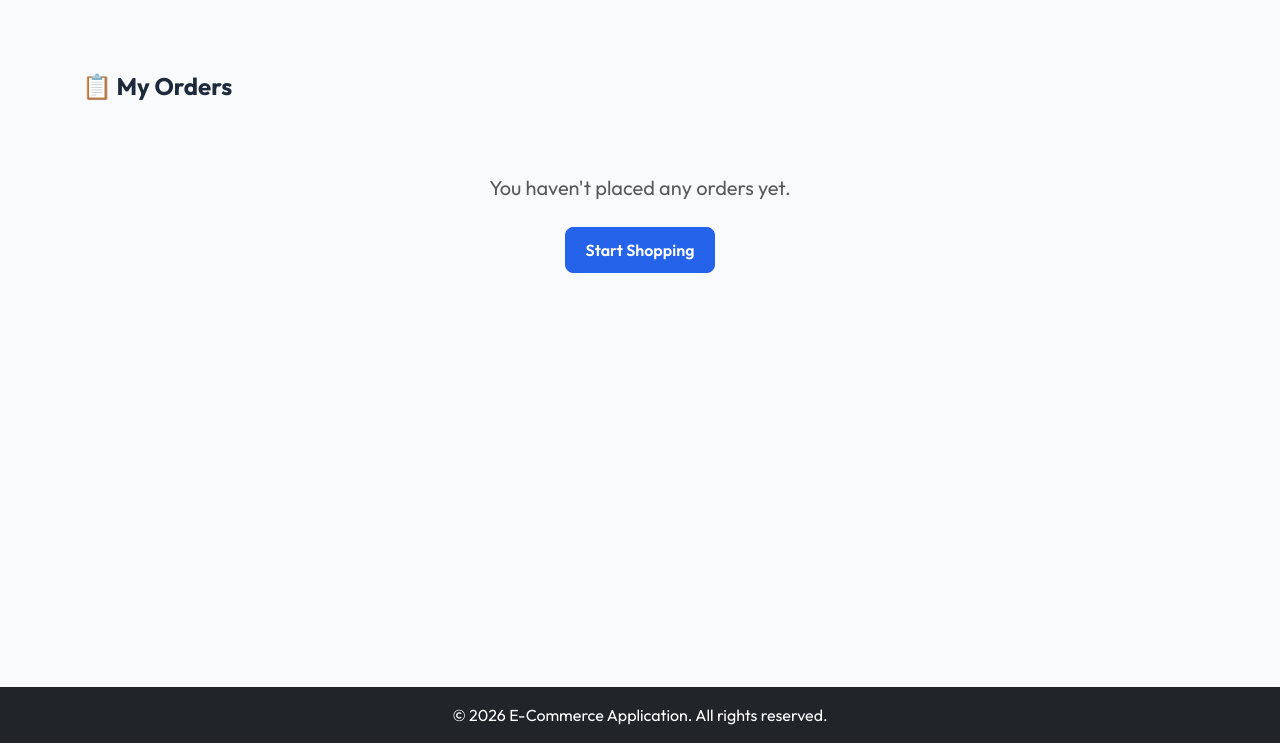
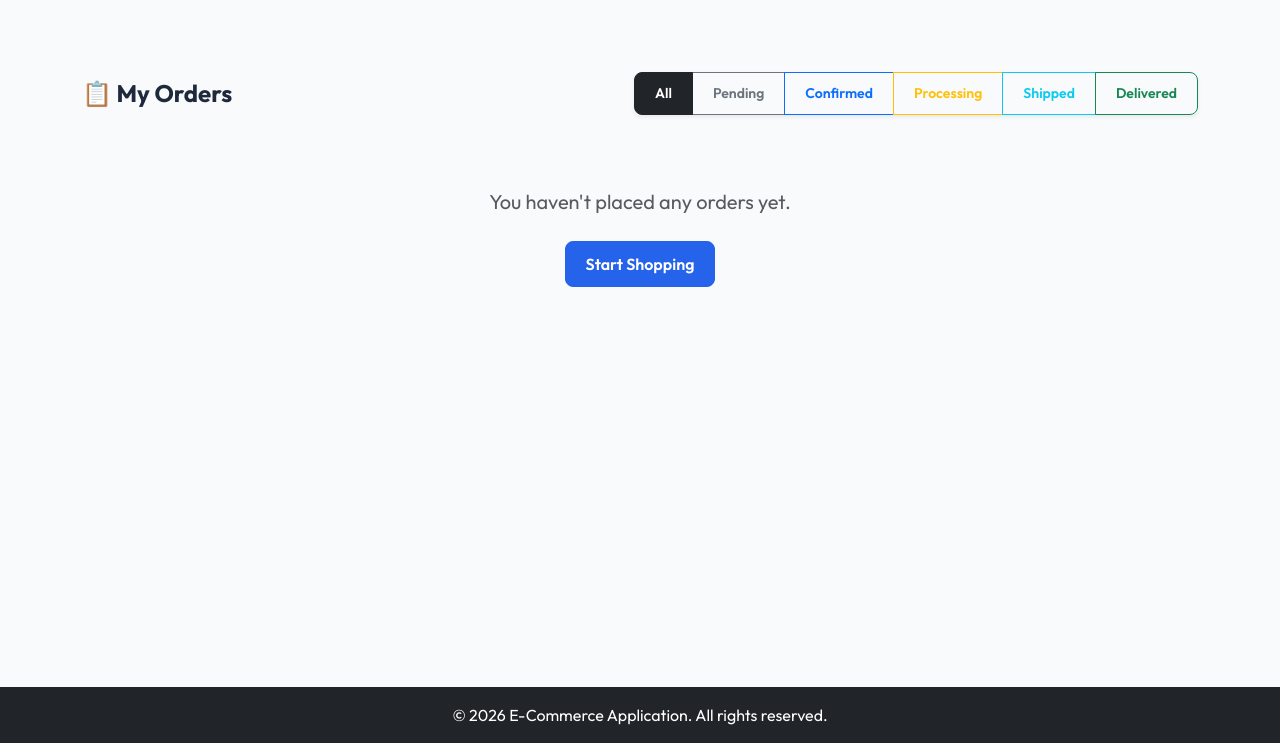
Before and after one commit to akshayaraojjs/full-stack-django-ecommerce, a Django app: page /orders/history/ in a window 1280 px wide. Shown: the part 57-800 px from the top of the page. Run offline with Django 5.2, Linux system fonts and the light colour scheme; the visitor is signed in with stand-in values (Sample User, id 1); data that the repository does not hold is empty.

Commit message:
Final UI Fixes: Sales Insights JS, Order Status Filters, Delivered status display, and Sidebar Logout clickability

```diff
--- a/orders/views.py
+++ b/orders/views.py
@@ -81,8 +81,13 @@ def order_success(request, order_uuid):
 @login_required
 def order_history(request):
     """List all orders for the logged-in customer."""
-    orders = Order.objects.filter(customer=request.user).prefetch_related('items')
-    return render(request, 'orders/order_history.html', {'orders': orders})
+    status_filter = request.GET.get('status')
+    orders = Order.objects.filter(customer=request.user).prefetch_related('items').order_by('-created_at')
+
+    if status_filter:
+        orders = orders.filter(order_status=status_filter)
+
+    return render(request, 'orders/order_history.html', {'orders': orders, 'current_status': status_filter})
 
 
 @login_required
@@ -119,10 +124,15 @@ def seller_orders(request):
     if request.user.role != 'Seller':
         return redirect('home')
 
+    status_filter = request.GET.get('status')
     # Get unique orders where at least one item belongs to this seller
     order_ids = OrderItem.objects.filter(seller=request.user).values_list('order_id', flat=True).distinct()
-    orders = Order.objects.filter(order_uuid__in=order_ids).prefetch_related('items')
-    return render(request, 'orders/seller/seller_orders.html', {'orders': orders})
+    orders = Order.objects.filter(order_uuid__in=order_ids).prefetch_related('items').order_by('-created_at')
+
+    if status_filter:
+        orders = orders.filter(order_status=status_filter)
+
+    return render(request, 'orders/seller/seller_orders.html', {'orders': orders, 'current_status': status_filter})
 
 
 @login_required
--- a/static/css/style.css
+++ b/static/css/style.css
@@ -56,6 +56,23 @@ body {
     box-shadow: 0 4px 12px rgba(37, 99, 235, 0.3);
 }
 
+/* Sidebar and Clickability Fixes */
+.list-group-item {
+    position: relative;
+    z-index: 2;
+    cursor: pointer;
+}
+
+.list-group-item:hover {
+    z-index: 3;
+}
+
+/* Ensure main content is not overlapped */
+main {
+    position: relative;
+    z-index: 1;
+}
+
 /* Badge Refinement */
 .badge {
     padding: 6px 12px;
--- a/templates/accounts/dashboards/seller.html
+++ b/templates/accounts/dashboards/seller.html
@@ -95,7 +95,7 @@
             }]
         },
         options: {
-            responsive: True,
+            responsive: true,
             maintainAspectRatio: false,
             scales: {
                 y: {
--- a/templates/base.html
+++ b/templates/base.html
@@ -14,7 +14,7 @@
 <body class="d-flex flex-column min-vh-100">
     {% include 'components/navbar.html' %}
 
-    <main class="container my-5 flex-grow-1">
+    <main class="container my-5 pb-5 flex-grow-1">
         {% if messages %}
             {% for message in messages %}
                 <div class="alert alert-{{ message.tags }} alert-dismissible fade show" role="alert">
--- a/templates/orders/order_history.html
+++ b/templates/orders/order_history.html
@@ -4,7 +4,17 @@
 
 {% block content %}
 <div class="mt-4">
-    <h4 class="fw-bold mb-4">📋 My Orders</h4>
+    <div class="d-flex justify-content-between align-items-center mb-4">
+        <h4 class="fw-bold mb-0">📋 My Orders</h4>
+        <div class="btn-group shadow-sm">
+            <a href="?" class="btn btn-outline-dark btn-sm {% if not current_status %}active{% endif %}">All</a>
+            <a href="?status=pending" class="btn btn-outline-secondary btn-sm {% if current_status == 'pending' %}active{% endif %}">Pending</a>
+            <a href="?status=confirmed" class="btn btn-outline-primary btn-sm {% if current_status == 'confirmed' %}active{% endif %}">Confirmed</a>
+            <a href="?status=processing" class="btn btn-outline-warning btn-sm {% if current_status == 'processing' %}active{% endif %}">Processing</a>
+            <a href="?status=shipped" class="btn btn-outline-info btn-sm {% if current_status == 'shipped' %}active{% endif %}">Shipped</a>
+            <a href="?status=delivered" class="btn btn-outline-success btn-sm {% if current_status == 'delivered' %}active{% endif %}">Delivered</a>
+        </div>
+    </div>
 
     {% if orders %}
         {% for order in orders %}
```
Also changed, not shown: templates/orders/seller/seller_orders.html (+15 -3 lines), media/profile_images/AkshayRao.jpg (added), media/profile_images/ParvaM-logo-black.png (added).
